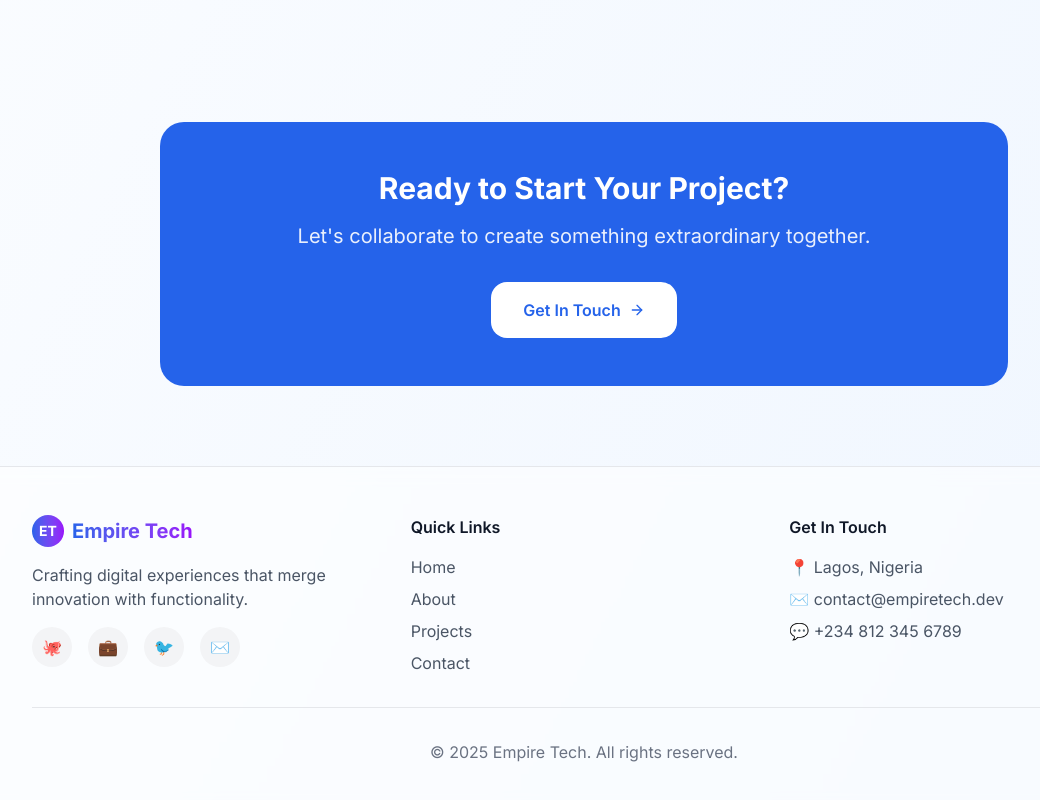
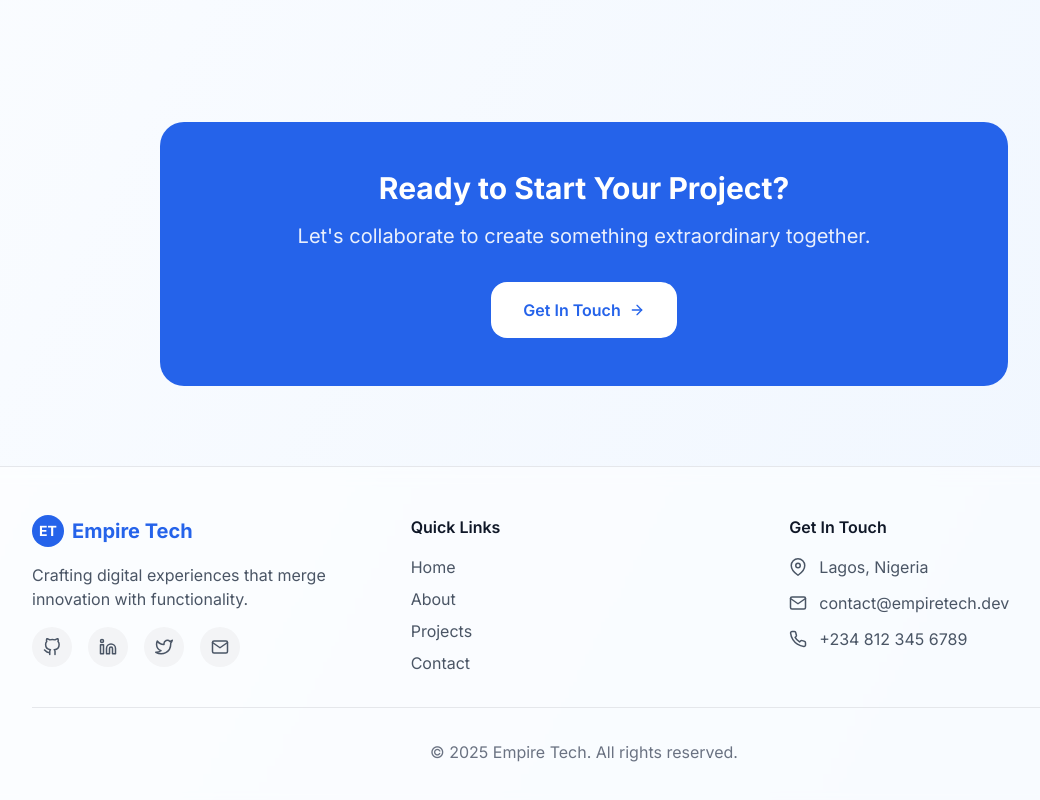
Before and after one commit to efeurhobobullish/empiretech, a Next.js app: page / in a window 1280 px wide. Shown: the part 1676-2476 px from the top of the page, without its empty margins (56-1096 px from the left). Built offline with nearby package versions, Linux system fonts and the light colour scheme.

Commit message:
Update Footer.tsx

```diff
--- a/app/components/Footer.tsx
+++ b/app/components/Footer.tsx
@@ -1,11 +1,12 @@
 import Link from 'next/link';
+import { FiGithub, FiLinkedin, FiTwitter, FiMail, FiMapPin, FiPhone } from 'react-icons/fi';
 
 export default function Footer() {
   const socialLinks = [
-    { name: 'GitHub', url: 'https://github.com/empiretech', icon: '🐙' },
-    { name: 'LinkedIn', url: 'https://linkedin.com/in/empiretech', icon: '💼' },
-    { name: 'Twitter', url: 'https://twitter.com/empiretech', icon: '🐦' },
-    { name: 'Email', url: 'mailto:contact@empiretech.dev', icon: '✉️' },
+    { name: 'GitHub', url: 'https://github.com/empiretech', icon: FiGithub },
+    { name: 'LinkedIn', url: 'https://linkedin.com/in/empiretech', icon: FiLinkedin },
+    { name: 'Twitter', url: 'https://twitter.com/empiretech', icon: FiTwitter },
+    { name: 'Email', url: 'mailto:contact@empiretech.dev', icon: FiMail },
   ];
 
   const quickLinks = [
@@ -22,10 +23,10 @@ export default function Footer() {
           {/* Brand */}
           <div className="space-y-4 animate-slide-up">
             <div className="flex items-center space-x-2">
-              <div className="w-8 h-8 bg-gradient-to-r from-[#2563EA] to-purple-600 rounded-full flex items-center justify-center transition-transform duration-300 hover:scale-110">
+              <div className="w-8 h-8 bg-[#2563EA] rounded-full flex items-center justify-center transition-transform duration-300 hover:scale-110">
                 <span className="text-white font-bold text-sm">ET</span>
               </div>
-              <span className="text-xl font-bold bg-gradient-to-r from-[#2563EA] to-purple-600 bg-clip-text text-transparent">
+              <span className="text-xl font-bold text-[#2563EA]">
                 Empire Tech
               </span>
             </div>
@@ -39,7 +40,7 @@ export default function Footer() {
                   href={social.url}
                   className="w-10 h-10 bg-gray-100 dark:bg-gray-800 rounded-full flex items-center justify-center text-gray-600 dark:text-gray-400 hover:bg-[#2563EA] hover:text-white transition-all duration-300 hover:scale-110"
                 >
-                  {social.icon}
+                  <social.icon size={18} />
                 </a>
               ))}
             </div>
@@ -65,10 +66,19 @@ export default function Footer() {
           {/* Contact Info */}
           <div className="space-y-4 animate-slide-up delay-200">
             <h3 className="font-semibold text-gray-900 dark:text-white">Get In Touch</h3>
-            <div className="space-y-2 text-gray-600 dark:text-gray-400">
-              <p className="hover:text-[#2563EA] transition-colors duration-300">📍 Lagos, Nigeria</p>
-              <p className="hover:text-[#2563EA] transition-colors duration-300">✉️ contact@empiretech.dev</p>
-              <p className="hover:text-[#2563EA] transition-colors duration-300">💬 +234 812 345 6789</p>
+            <div className="space-y-3 text-gray-600 dark:text-gray-400">
+              <div className="flex items-center space-x-3 hover:text-[#2563EA] transition-colors duration-300">
+                <FiMapPin size={18} />
+                <span>Lagos, Nigeria</span>
+              </div>
+              <div className="flex items-center space-x-3 hover:text-[#2563EA] transition-colors duration-300">
+                <FiMail size={18} />
+                <span>contact@empiretech.dev</span>
+              </div>
+              <div className="flex items-center space-x-3 hover:text-[#2563EA] transition-colors duration-300">
+                <FiPhone size={18} />
+                <span>+234 812 345 6789</span>
+              </div>
             </div>
           </div>
         </div>
```
